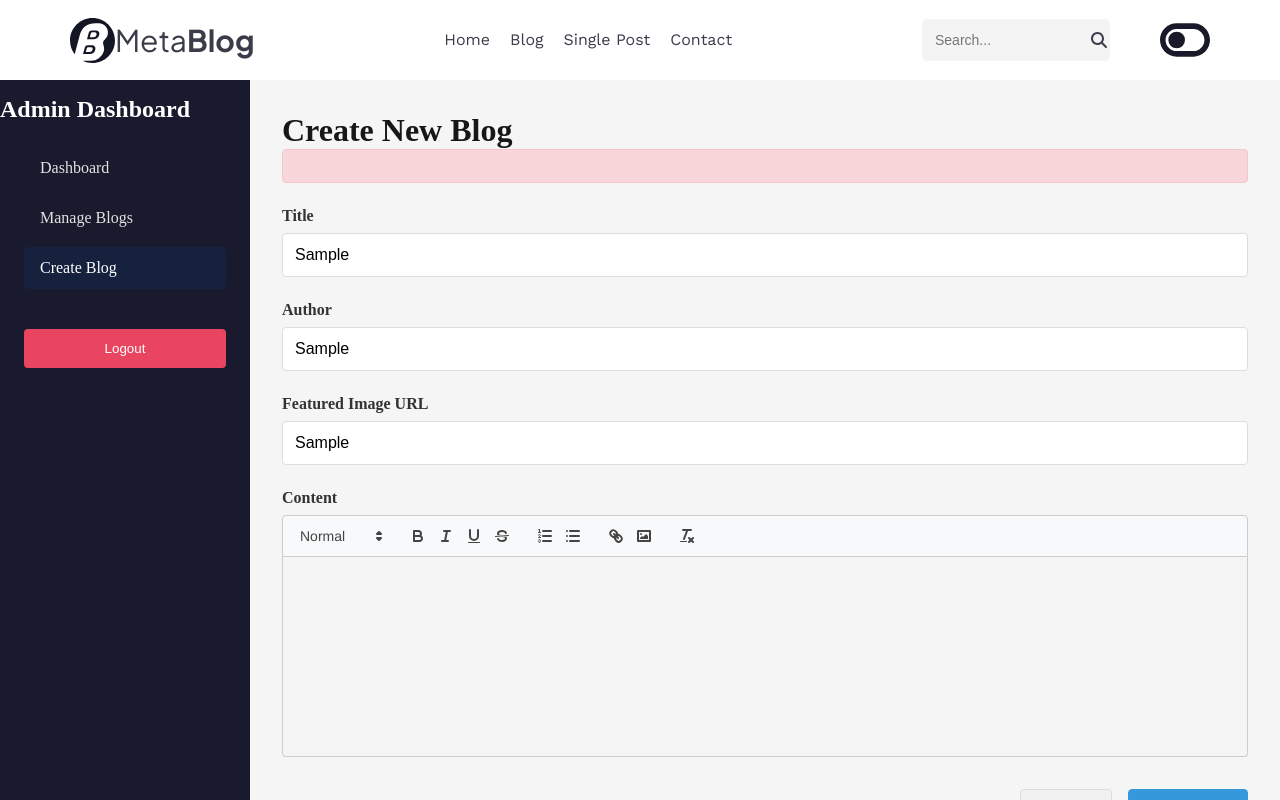
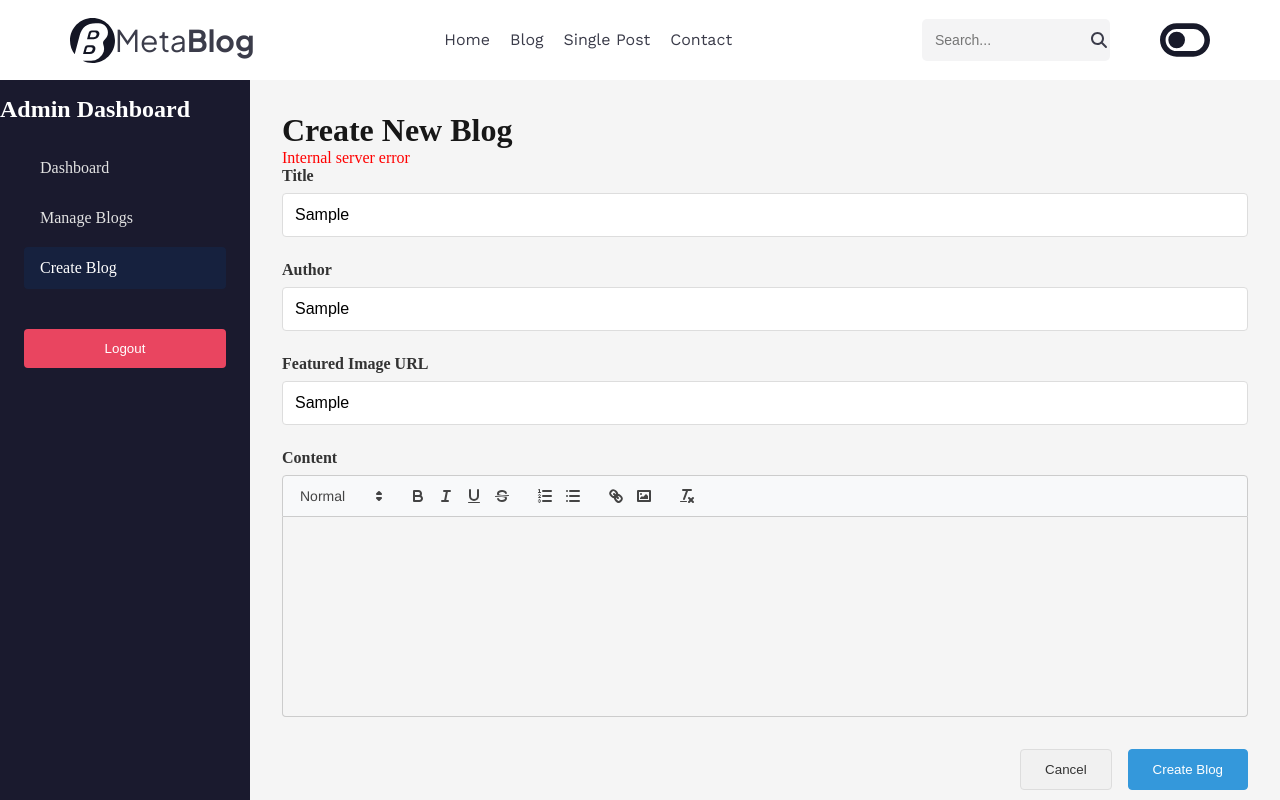
Before and after one commit to Akintayo74/NextJs-travel-blog-guide, a Next.js app: page /admin/create-blog in a window 1280 px wide. Both pictures are taken after typing "Sample", "Sample", "Sample" into the empty fields and a click on the button "Create Blog". Shown: the top 800 px of the page. Built offline with nearby package versions, Linux system fonts and the light colour scheme; no server answers.

Commit message:
Last commit before revert. Want to start working from login with database now instead of local storage

```diff
--- a/src/pages/admin/create-blog.js
+++ b/src/pages/admin/create-blog.js
@@ -212,7 +212,14 @@ export default function CreateBlog() {
     return (
         <AdminLayout>
             <h1>Create New Blog</h1>
-            {error && <div className={styles.createErrorMessage}></div>}
+            <div id="error-container" style={{ display: error ? 'block' : 'none' }}>
+                {error && (
+                <p style={{ color: 'red' }}>
+                    {error}
+                </p>
+                )}
+            </div>
+
 
             <form onSubmit={handleSubmit}>
                 <div className={styles.createFormGroup}>
```
